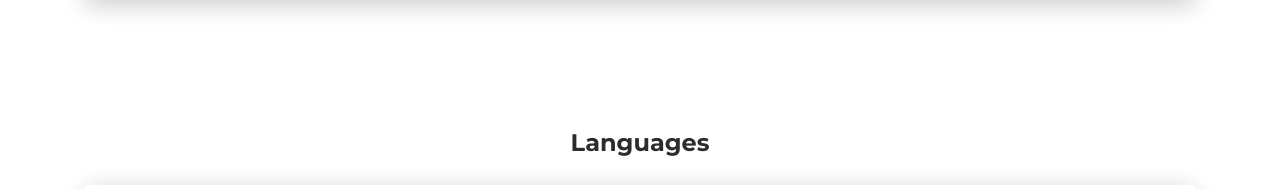
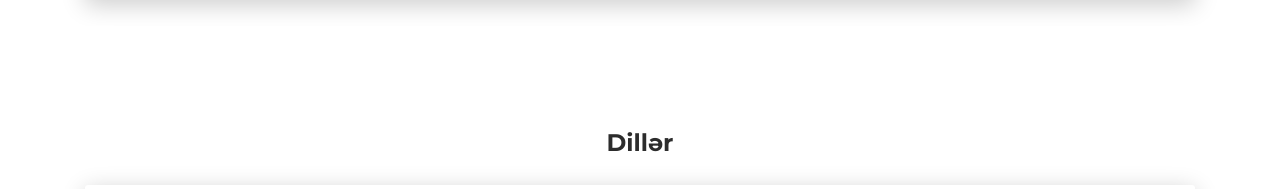
Before and after one commit to cemil033/MyResume, a plain HTML site: page index.html in a window 1280 px wide. Shown: the part 882-1071 px from the top of the page. Drawn offline with Linux system fonts and the light colour scheme.

Commit message:
update
update

```diff
--- a/index.html
+++ b/index.html
@@ -132,7 +132,7 @@
       </div>
       <div class="section" id="skill">
         <div class="container">
-          <div id="Languages" class="h4 text-center mb-4 title">Languages</div>
+          <div id="Languages" class="h4 text-center mb-4 title">Dillər</div>
           <div class="card" data-aos="fade-up" data-aos-anchor-placement="top-bottom">
             <div class="card-body">
               <div class="row">
```
